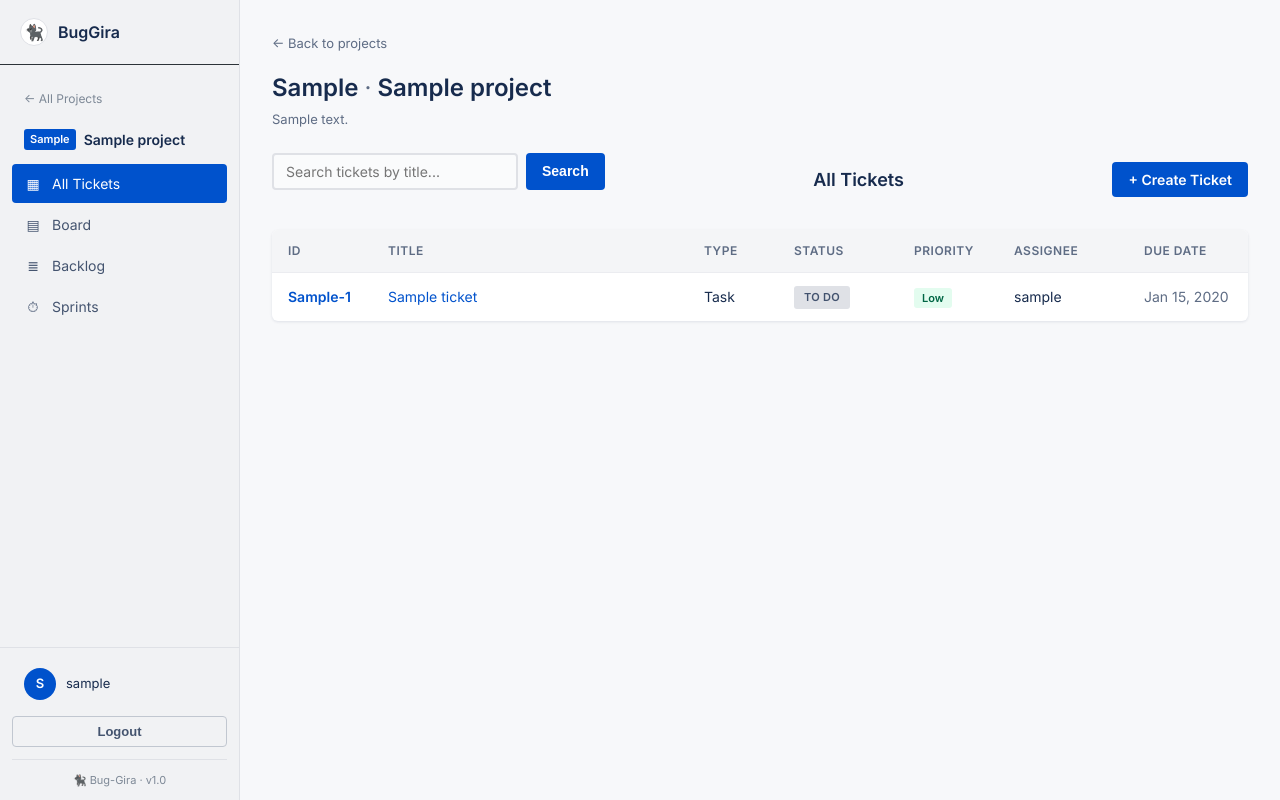
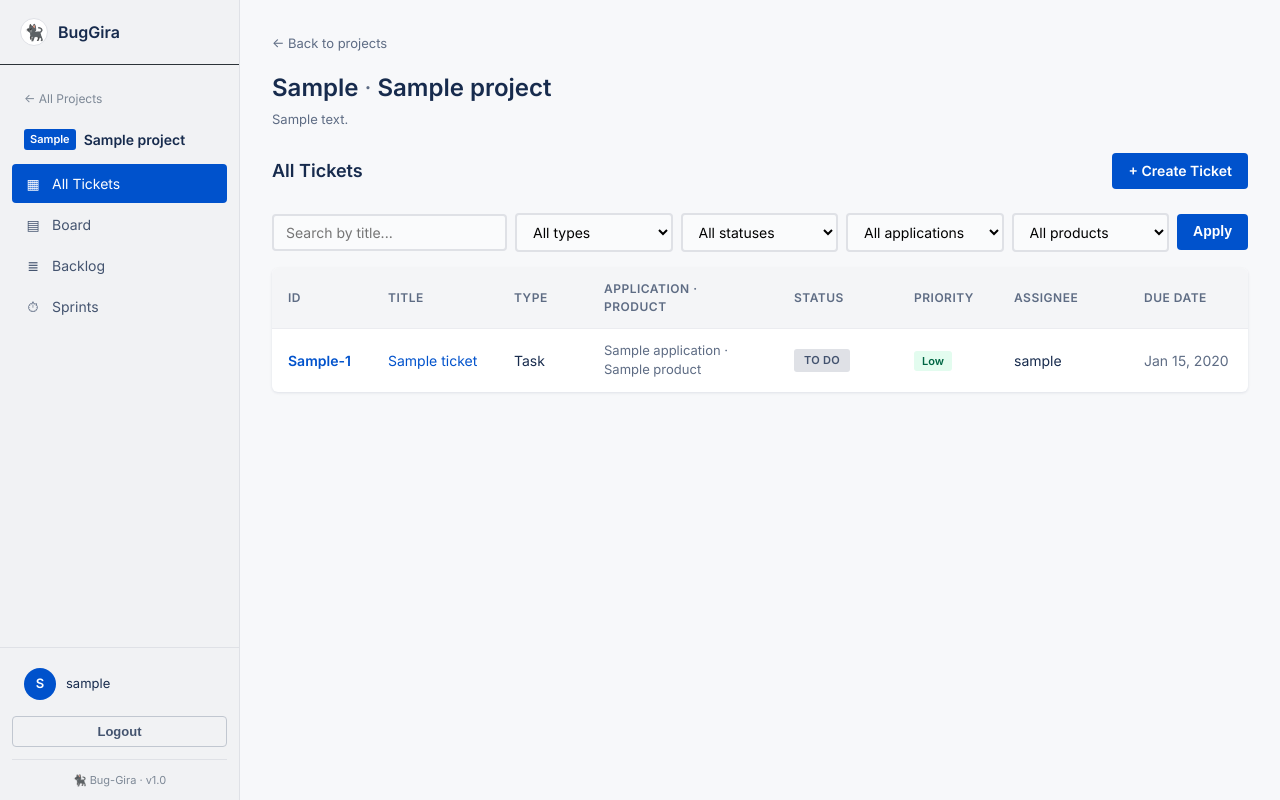
Before and after one commit to spsoln/bug-gira_bidhu, a Django app: page /projects/1/ in a window 1280 px wide. Run offline with Django 4.2, Linux system fonts and the light colour scheme; a user stored in the database is signed in; tables that the repository leaves empty hold one stand-in row (values such as "Sample post").

Commit message:
Add application/product filters to All Tickets

```diff
--- a/projects/models.py
+++ b/projects/models.py
@@ -50,6 +50,8 @@ class Ticket(models.Model):
     status = models.CharField(max_length=20, choices=STATUS_CHOICES, default='todo', db_index=True)
     priority = models.CharField(max_length=10, choices=PRIORITY_CHOICES, default='medium')
     ticket_type = models.CharField(max_length=10, choices=TYPE_CHOICES, default='task')
+    application = models.ForeignKey('Application', on_delete=models.PROTECT, null=True, blank=True, related_name='tickets')
+    product = models.ForeignKey('Product', on_delete=models.PROTECT, null=True, blank=True, related_name='tickets')
     assignee = models.ForeignKey(User, on_delete=models.SET_NULL, null=True, blank=True, related_name='assigned_tickets')
     reporter = models.ForeignKey(User, on_delete=models.SET_NULL, null=True, blank=True, related_name='reported_tickets')
     due_date = models.DateField(null=True, blank=True, db_index=True, help_text="When does this need to be done?")
@@ -97,3 +99,30 @@ class Sprint(models.Model):
 
     def __str__(self):
         return f"{self.project.key} - {self.name}"
+
+class Application(models.Model):
+    name = models.CharField(max_length=100, unique=True)
+    is_active = models.BooleanField(
+        default=True,
+        help_text="Inactive applications are hidden from new tickets but kept on existing ones.",
+    )
+
+    class Meta:
+        ordering = ['name']
+
+    def __str__(self):
+        return self.name
+
+
+class Product(models.Model):
+    name = models.CharField(max_length=100, unique=True)
+    is_active = models.BooleanField(
+        default=True,
+        help_text="Inactive products are hidden from new tickets but kept on existing ones.",
+    )
+
+    class Meta:
+        ordering = ['name']
+
+    def __str__(self):
+        return self.name
--- a/projects/static/projects/style.css
+++ b/projects/static/projects/style.css
@@ -640,3 +640,25 @@ tr:hover td { background: #fafbfc; }
     .dashboard-grid { grid-template-columns: 1fr; }
     .sidebar { width: 200px; }
 }
+
+/* ===== FILTER BAR ===== */
+.filter-bar {
+    display: flex;
+    flex-wrap: wrap;
+    gap: 8px;
+    align-items: center;
+    margin-bottom: 16px;
+}
+.filter-bar .form-input {
+    width: auto;
+    flex: 1 1 150px;
+    min-width: 140px;
+}
+.filter-bar input[type="text"] {
+    flex: 2 1 220px;
+}
+.filter-summary {
+    color: #5e6c84;
+    font-size: 13px;
+    margin: 0 0 12px 0;
+}
--- a/projects/templates/projects/project_detail.html
+++ b/projects/templates/projects/project_detail.html
@@ -18,26 +18,56 @@
     </div>
 
     <div class="page-header">
-        <form method="get" style="margin-bottom: 16px; display: flex; gap: 8px;">
-            <input type="text" name="q" value="{{ search_query }}"
-                placeholder="Search tickets by title..."
-                class="form-input" style="max-width: 320px;">
-            <button type="submit" class="btn btn-primary">Search</button>
-            {% if search_query %}
-                <a href="{% url 'projects:project_detail' project.id %}" class="btn btn-ghost">Clear</a>
-            {% endif %}
-        </form>
+        <h2 style="margin: 0;">All Tickets</h2>
+        <a href="{% url 'projects:ticket_create' project.id %}" class="btn btn-primary">+ Create Ticket</a>
+    </div>
 
-        {% if search_query %}
-            <p style="color: #5e6c84; font-size: 13px; margin-bottom: 12px;">
-                Showing results for "<strong>{{ search_query }}</strong>"
-            </p>
+    <form method="get" class="filter-bar">
+        <input type="text" name="q" value="{{ search_query }}"
+            placeholder="Search by title..." class="form-input">
+
+        <select name="type" class="form-input">
+            <option value="">All types</option>
+            {% for value, label in type_choices %}
+                <option value="{{ value }}" {% if filters.type == value %}selected{% endif %}>{{ label }}</option>
+            {% endfor %}
+        </select>
+
+        <select name="status" class="form-input">
+            <option value="">All statuses</option>
+            {% for value, label in status_choices %}
+                <option value="{{ value }}" {% if filters.status == value %}selected{% endif %}>{{ label }}</option>
+            {% endfor %}
+        </select>
+
+        <select name="application" class="form-input">
+            <option value="">All applications</option>
+            {% for app in applications %}
+                <option value="{{ app.id }}" {% if filters.application == app.id|stringformat:"s" %}selected{% endif %}>
+                    {{ app.name }}{% if not app.is_active %} (retired){% endif %}
+                </option>
+            {% endfor %}
+        </select>
+
+        <select name="product" class="form-input">
+            <option value="">All products</option>
+            {% for product in products %}
+                <option value="{{ product.id }}" {% if filters.product == product.id|stringformat:"s" %}selected{% endif %}>
+                    {{ product.name }}{% if not product.is_active %} (retired){% endif %}
+                </option>
+            {% endfor %}
+        </select>
+
+        <button type="submit" class="btn btn-primary">Apply</button>
+        {% if filters_active %}
+            <a href="{% url 'projects:project_detail' project.id %}" class="btn btn-ghost">Clear</a>
         {% endif %}
-        <h2 style="margin: 0;">All Tickets</h2>
-        <div style="display: flex; gap: 8px;">
-            <a href="{% url 'projects:ticket_create' project.id %}" class="btn btn-primary">+ Create Ticket</a>
-        </div>
-    </div>
+    </form>
+
+    {% if filters_active %}
+        <p class="filter-summary">{{ tickets|length }} ticket{{ tickets|length|pluralize }} match these filters</p>
+    {% endif %}
+
 
     {% if tickets %}
         <table>
@@ -46,6 +76,7 @@
                     <th style="width: 100px;">ID</th>
                     <th>Title</th>
                     <th style="width: 90px;">Type</th>
+                    <th style="width: 190px;">Application · Product</th>
                     <th style="width: 120px;">Status</th>
                     <th style="width: 100px;">Priority</th>
                     <th style="width: 130px;">Assignee</th>
@@ -58,6 +89,13 @@
                         <td><strong style="color: #0052cc;">{{ project.key }}-{{ ticket.id }}</strong></td>
                         <td><a href="{% url 'projects:ticket_detail' ticket.id %}">{{ ticket.title }}</a></td>
                         <td>{{ ticket.get_ticket_type_display }}</td>
+                        <td style="color: #5e6c84; font-size: 13px;">
+                            {% if ticket.application or ticket.product %}
+                                {{ ticket.application|default:"—" }} · {{ ticket.product|default:"—" }}
+                            {% else %}
+                                —
+                            {% endif %}
+                        </td>
                         <td><span class="badge status-{{ ticket.status }}">{{ ticket.get_status_display }}</span></td>
                         <td><span class="priority priority-{{ ticket.priority }}">{{ ticket.get_priority_display }}</span></td>
                         <td>{{ ticket.assignee.username|default:"—" }}</td>
@@ -68,8 +106,8 @@
         </table>
     {% else %}
         <div class="empty-state">
-            {% if search_query %}
-                <p>No tickets found matching "<strong>{{ search_query }}</strong>".</p>
+            {% if filters_active %}
+                <p>No tickets match these filters. <a href="{% url 'projects:project_detail' project.id %}">Clear filters</a></p>
             {% else %}
                 <p>No tickets yet in this project.</p>
             {% endif %}
--- a/projects/templates/projects/ticket_create.html
+++ b/projects/templates/projects/ticket_create.html
@@ -1,4 +1,4 @@
-{% extends 'projects/base.html' %}
+{% extends 'projects/base.html' %} {% load static %}
 
 {% block title %}New Ticket - {{ project.key }}{% endblock %}
 {% block sidebar_nav %}
@@ -16,7 +16,7 @@
                 {% csrf_token %}
 
                 {% for field in form %}
-                    <div class="form-group">
+                    <div class="form-group" data-field="{{ field.name }}">
                         <label for="{{ field.id_for_label }}" class="form-label">{{ field.label }}</label>
                         {{ field }}
                         {% if field.errors %}
@@ -35,4 +35,5 @@
             </form>
         </div>
     </div>
+    <script src="{% static 'projects/ticket_form.js' %}"></script>
 {% endblock %}
--- a/projects/templates/projects/ticket_edit.html
+++ b/projects/templates/projects/ticket_edit.html
@@ -1,4 +1,4 @@
-{% extends 'projects/base.html' %}
+{% extends 'projects/base.html' %} {% load static %}
 
 {% block title %}Edit {{ ticket.project.key }}-{{ ticket.id }}{% endblock %}
 {% block sidebar_nav %}
@@ -16,7 +16,7 @@
                 {% csrf_token %}
 
                 {% for field in form %}
-                    <div class="form-group">
+                    <div class="form-group" data-field="{{ field.name }}">
                         <label for="{{ field.id_for_label }}" class="form-label">{{ field.label }}</label>
                         {{ field }}
                         {% if field.errors %}
@@ -35,4 +35,5 @@
             </form>
         </div>
     </div>
+    <script src="{% static 'projects/ticket_form.js' %}"></script>
 {% endblock %}
--- a/projects/views.py
+++ b/projects/views.py
@@ -3,7 +3,7 @@ logger = logging.getLogger("projects")
 from django.contrib.auth.decorators import login_required
 from django.shortcuts import render, get_object_or_404
 from django.db import models
-from .models import Project, Ticket, Sprint
+from .models import Application, Product, Project, Sprint, Ticket
 from django.utils import timezone
 from .forms import TicketForm, CommentForm, CancelTicketForm, SignUpForm
 from datetime import date
@@ -20,12 +20,27 @@ def project_list(request):
 @login_required
 def project_detail(request, project_id):
     project = get_object_or_404(Project, id=project_id)
-    tickets = project.tickets.select_related('assignee', 'project')
+    tickets = project.tickets.select_related('assignee', 'project', 'application', 'product')
 
-    # Apply search filter if a query was provided
     search_query = request.GET.get('q', '').strip()
     if search_query:
         tickets = tickets.filter(title__icontains=search_query)
+
+    # Filters come from the URL, so a filtered view can be bookmarked or shared
+    filters = {
+        'type': request.GET.get('type', ''),
+        'status': request.GET.get('status', ''),
+        'application': request.GET.get('application', ''),
+        'product': request.GET.get('product', ''),
+    }
+    if filters['type']:
+        tickets = tickets.filter(ticket_type=filters['type'])
+    if filters['status']:
+        tickets = tickets.filter(status=filters['status'])
+    if filters['application'].isdigit():
+        tickets = tickets.filter(application_id=filters['application'])
+    if filters['product'].isdigit():
+        tickets = tickets.filter(product_id=filters['product'])
 
     tickets = tickets.order_by('-created_at')
 
@@ -33,6 +48,12 @@ def project_detail(request, project_id):
         'project': project,
         'tickets': tickets,
         'search_query': search_query,
+        'filters': filters,
+        'filters_active': bool(search_query) or any(filters.values()),
+        'type_choices': Ticket.TYPE_CHOICES,
+        'status_choices': Ticket.STATUS_CHOICES,
+        'applications': Application.objects.all(),
+        'products': Product.objects.all(),
     })
 
 @login_required
```
Also changed, not shown: projects/admin.py (+38 -4 lines), projects/forms.py (+35 -7 lines), projects/static/projects/ticket_form.js (added, +19 -0 lines), projects/templates/projects/ticket_detail.html (+11 -0 lines), projects/tests.py (+132 -0 lines), projects/migrations/0008_application_product_ticket_application_and_more.py (added).
